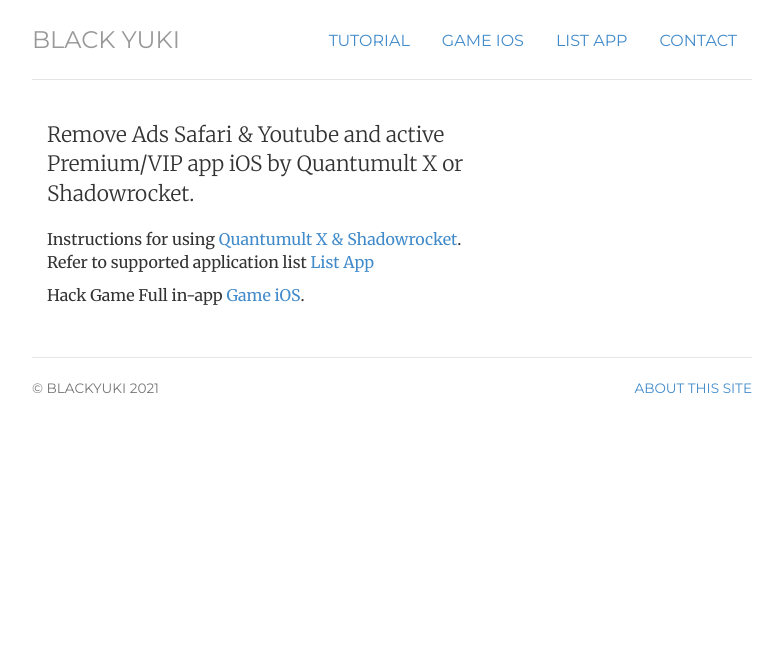
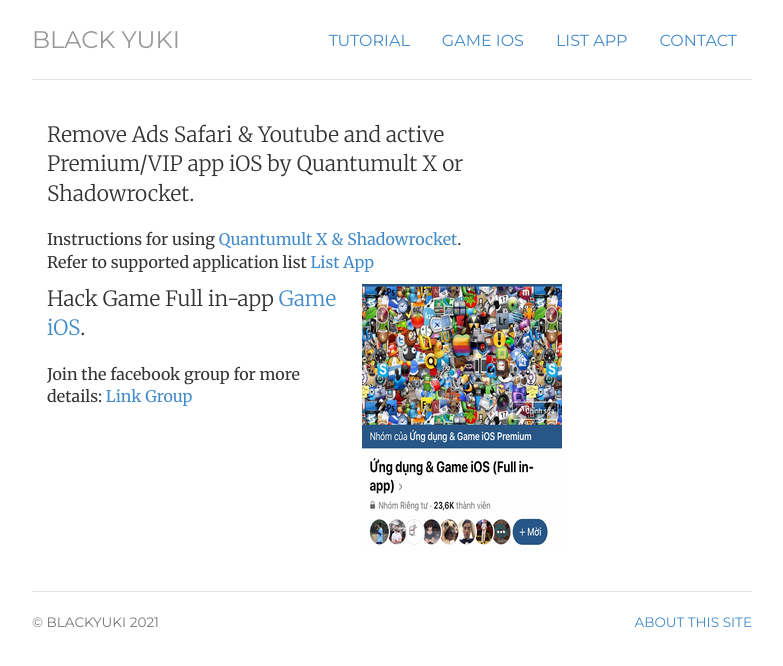
Before and after one commit to BlackYukiDTD/BlackYukiDTD.github.io, a Jekyll site: the page built from index.html, in a window 1280 px wide. Shown: the top 666 px of the page, without its empty margins (248-1031 px from the left). Built offline with Jekyll 4.4.1, drawn with Linux system fonts in a browser that asks for light colours.

Commit message:
Update index.html

```diff
--- a/index.html
+++ b/index.html
@@ -13,7 +13,12 @@
 	<p class="lead">Remove Ads Safari & Youtube and active Premium/VIP app iOS  <span itemprop="name">by Quantumult X or Shadowrocket.</span></p>
 		<p>Instructions for using <a href="/tutorial">Quantumult X & Shadowrocket</a>. Refer to supported application list <a href="/listapp">List App</a></p>
 	<!-- *** Hack Game *** --->
-	<p>Hack Game Full in-app <a href="/gameios">Game iOS</a>.</p>
+	<div class="col-sm-4 pull-right">
+	<img src="/img/group-px.png" alt="group-px.png" border="0" />
+	</div>
+	<p class="lead">Hack Game Full in-app <a href="/gameios">Game iOS</a>.</p>
+		<p> Join the facebook group for more details: <a href="/https://www.facebook.com/groups/ungdunggameiOS">Link Group</a></p>
+
 	</div>
 </div>
 <!-- </div> -->
```
